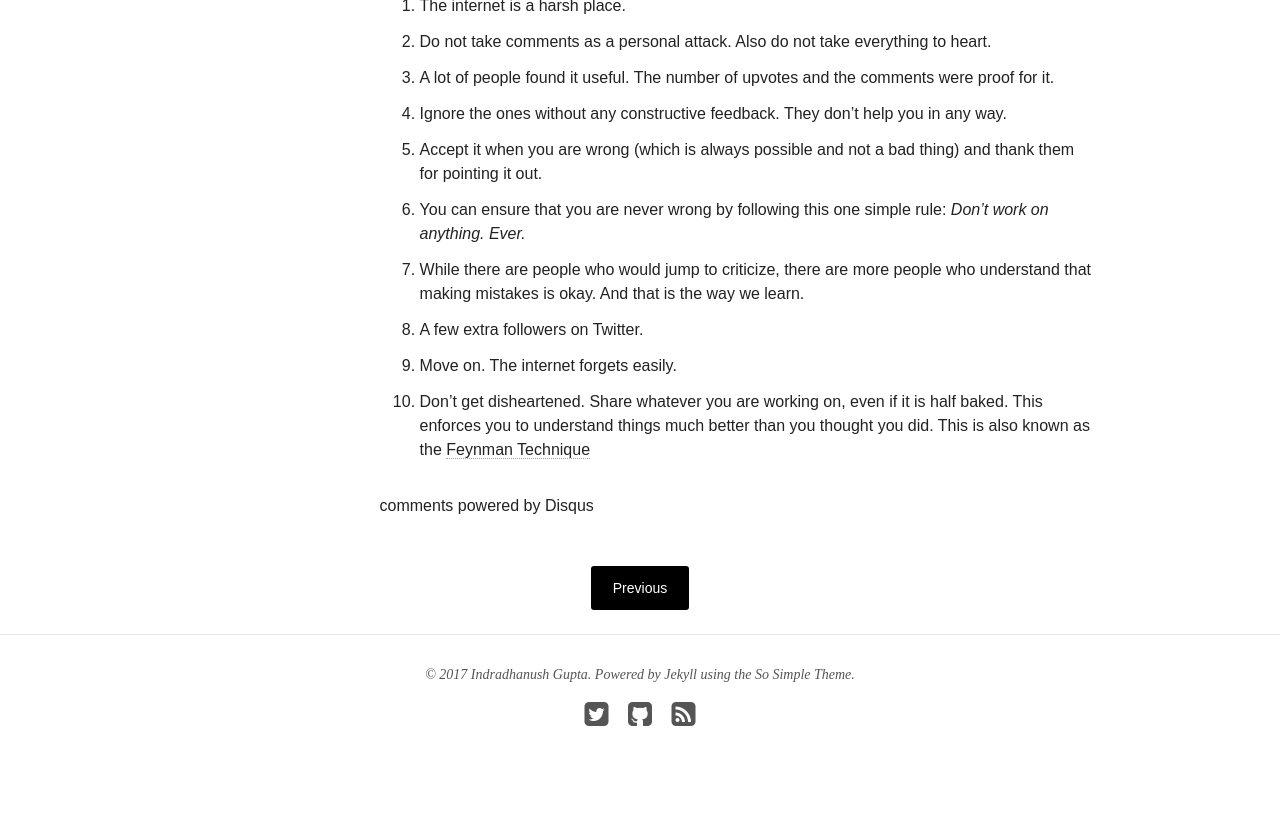
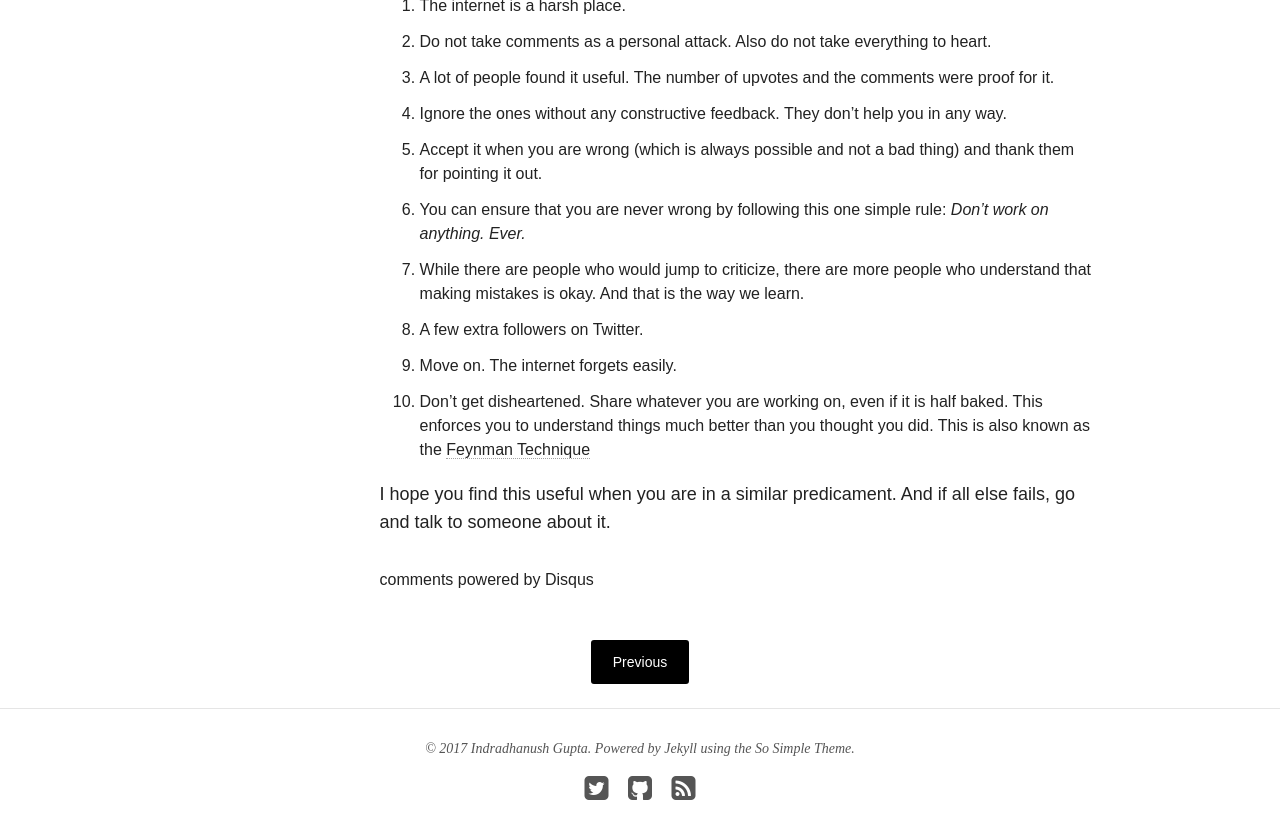
Before and after one commit to indradhanush/indradhanush.github.io, a Jekyll site: the page built from _posts/blog/2017-06-02-getting-noticed-on-the-internet-and-what-to-do-about-it.md, in a window 1280 px wide and 900 px high, scrolled down 1754 px. Shown: the top 839 px of the window. Built offline with Jekyll 4.4.1, drawn with Linux system fonts in a browser that asks for light colours; nearby versions of some CDN libraries; comment, search, counter and statistics services are not loaded.

Commit message:
A better ending to the blog post.

```diff
--- a/_posts/blog/2017-06-02-getting-noticed-on-the-internet-and-what-to-do-about-it.md
+++ b/_posts/blog/2017-06-02-getting-noticed-on-the-internet-and-what-to-do-about-it.md
@@ -71,3 +71,6 @@ this incident and he pointed me to Cunnigham's Law:
     it is half baked. This enforces you to understand things much
     better than you thought you did. This is also known as the
     [Feynman Technique](https://mattyford.com/blog/2014/1/23/the-feynman-technique-model)
+
+I hope you find this useful when you are in a similar predicament. And
+if all else fails, go and talk to someone about it.
```
